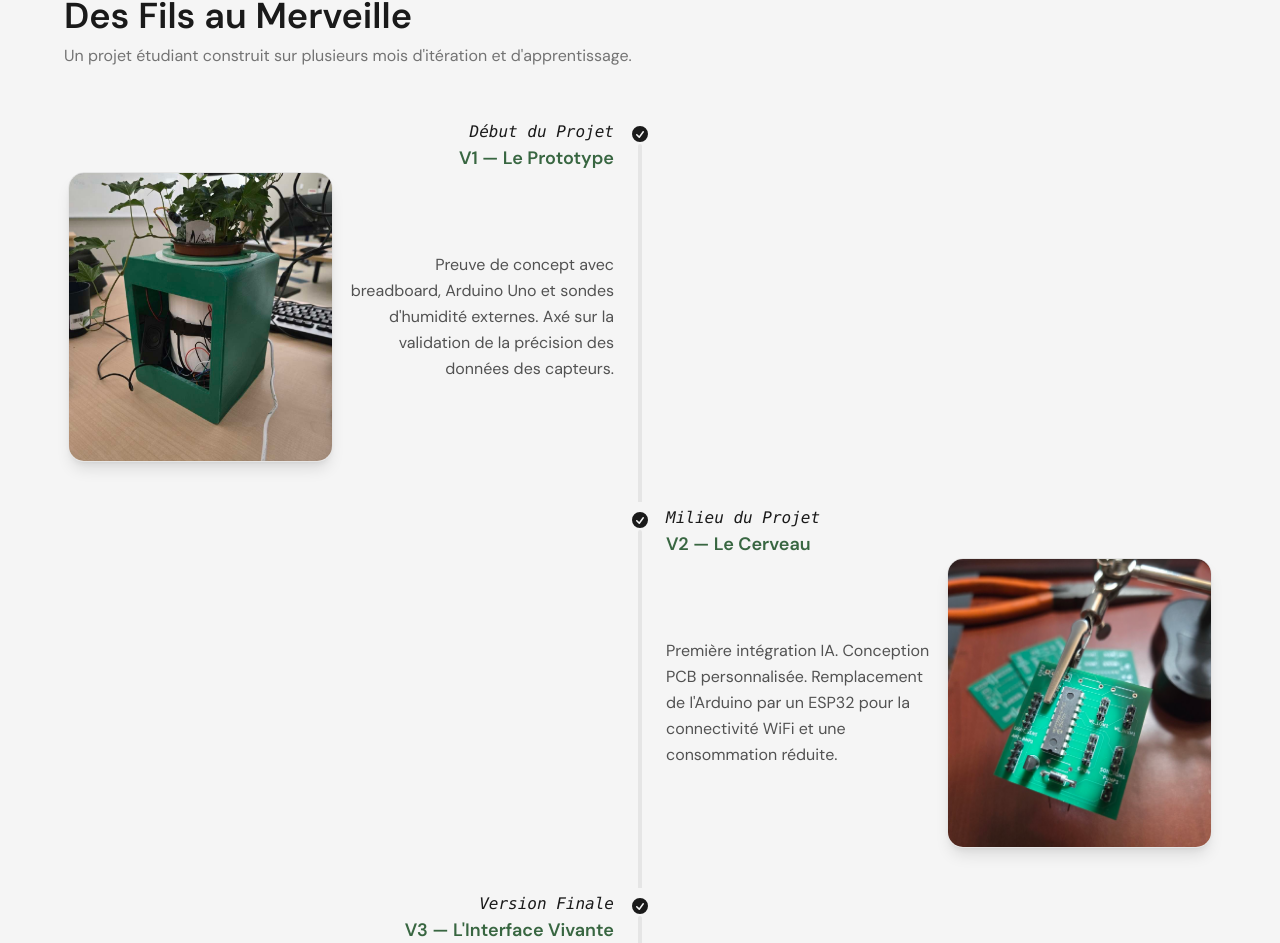
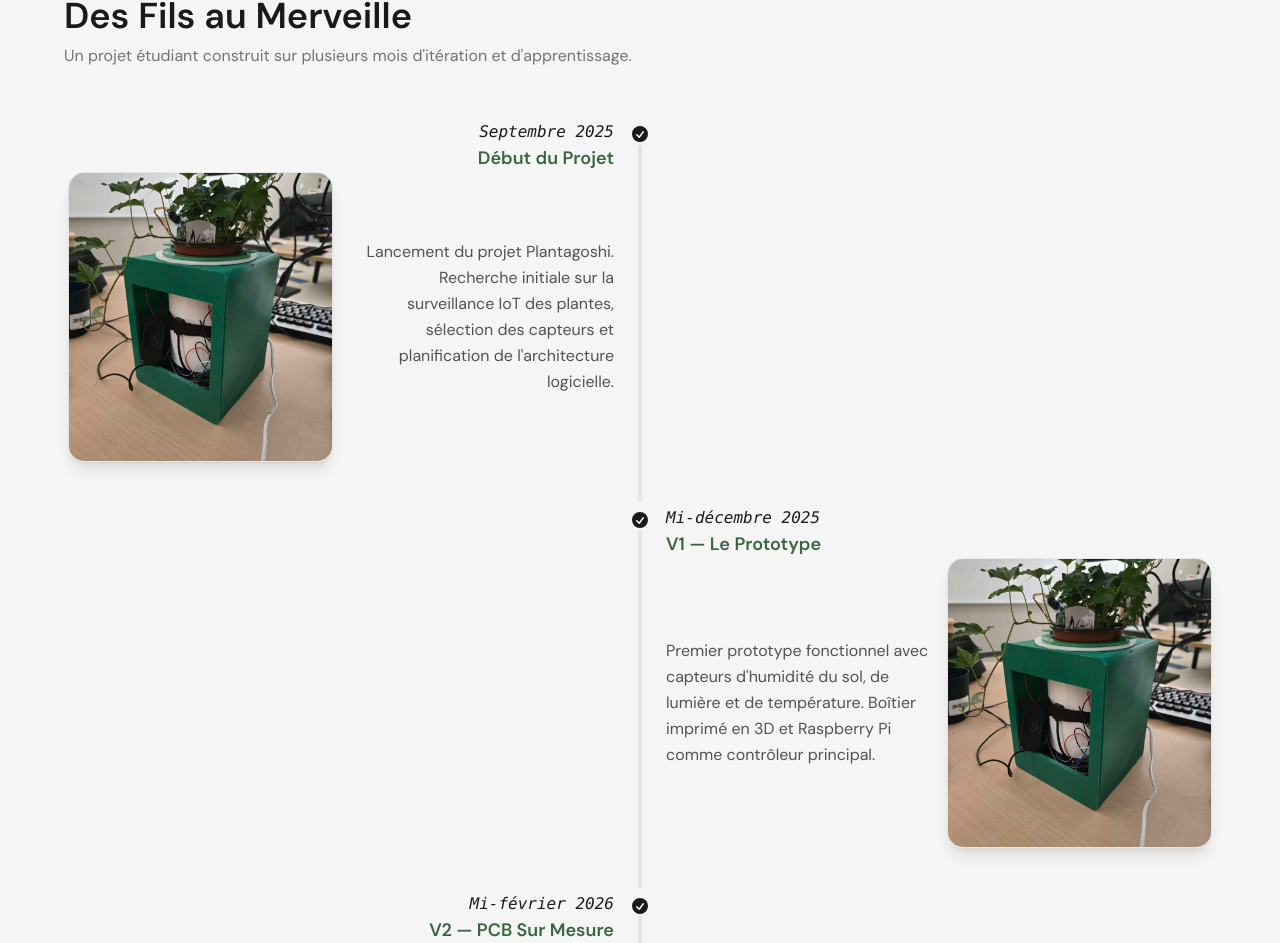
Before and after one commit to Plantagoshi/plantagoshi-landing, a Vue app: page / in a window 1280 px wide. Shown: the part 2498-3441 px from the top of the page. Built offline with nearby package versions, Linux system fonts and the light colour scheme.

Commit message:
feat: update timeline section

```diff
--- a/src/components/TimelineSection.vue
+++ b/src/components/TimelineSection.vue
@@ -46,15 +46,19 @@ const { t } = useI18n();
 
 const steps = [
     {
+        name: "kickoff",
+        img: "images/pot_prototype.JPG",
+    },
+    {
         name: "prototype",
         img: "images/pot_prototype.JPG",
     },
     {
-        name: "brain",
+        name: "pcb",
         img: "images/pcb.JPG",
     },
     {
-        name: "interface",
+        name: "screen",
         img: "images/pot_face.JPG",
     },
     {
--- a/src/locales/en.json
+++ b/src/locales/en.json
@@ -67,20 +67,25 @@
         "title": "From Wires to Wonder",
         "description": "A student project built over several months of iteration and learning.",
         "steps": {
+            "kickoff": {
+                "date": "September 2025",
+                "phase": "Project Start",
+                "note": "Beginning of the Plantagoshi project. Initial research into IoT plant monitoring, sensor selection, and early software architecture planning."
+            },
             "prototype": {
-                "date": "Project Start",
+                "date": "Mid-December 2025",
                 "phase": "V1 — The Prototype",
-                "note": "Proof of concept using breadboard, Arduino Uno, and external soil moisture probes. Focused on validating sensor data accuracy."
+                "note": "First working prototype with soil moisture, light, and temperature sensors. 3D-printed enclosure and Raspberry Pi as the main controller."
             },
-            "brain": {
-                "date": "Mid-Project",
-                "phase": "V2 — The Brain",
-                "note": "First AI integration. Custom PCB design. Replaced Arduino with ESP32 for WiFi connectivity and lower power consumption."
+            "pcb": {
+                "date": "Mid-February 2026",
+                "phase": "V2 — Custom PCB",
+                "note": "First custom PCB electrical design. Moved from Raspberry Pi to a dedicated board for better power efficiency and a smaller form factor."
             },
-            "interface": {
-                "date": "Final Version",
+            "screen": {
+                "date": "End of February 2026",
                 "phase": "V3 — The Living Interface",
-                "note": "Full 3D-printed enclosure with integrated OLED emotional display, polished app, and full API stack. Competition-ready."
+                "note": "Switched to an ESP32 with an integrated screen. The pot now displays its mood directly, with expressive faces reacting to sensor data in real time."
             },
             "osentreprendre": {
                 "date": "April 1, 2026",
--- a/src/locales/fr.json
+++ b/src/locales/fr.json
@@ -66,20 +66,25 @@
         "title": "Des Fils au Merveille",
         "description": "Un projet étudiant construit sur plusieurs mois d'itération et d'apprentissage.",
         "steps": {
+            "kickoff": {
+                "date": "Septembre 2025",
+                "phase": "Début du Projet",
+                "note": "Lancement du projet Plantagoshi. Recherche initiale sur la surveillance IoT des plantes, sélection des capteurs et planification de l'architecture logicielle."
+            },
             "prototype": {
-                "date": "Début du Projet",
+                "date": "Mi-décembre 2025",
                 "phase": "V1 — Le Prototype",
-                "note": "Preuve de concept avec breadboard, Arduino Uno et sondes d'humidité externes. Axé sur la validation de la précision des données des capteurs."
+                "note": "Premier prototype fonctionnel avec capteurs d'humidité du sol, de lumière et de température. Boîtier imprimé en 3D et Raspberry Pi comme contrôleur principal."
             },
-            "brain": {
-                "date": "Milieu du Projet",
-                "phase": "V2 — Le Cerveau",
-                "note": "Première intégration IA. Conception PCB personnalisée. Remplacement de l'Arduino par un ESP32 pour la connectivité WiFi et une consommation réduite."
+            "pcb": {
+                "date": "Mi-février 2026",
+                "phase": "V2 — PCB Sur Mesure",
+                "note": "Première conception électrique de PCB sur mesure. Passage du Raspberry Pi à une carte dédiée pour une meilleure efficacité énergétique et un format plus compact."
             },
-            "interface": {
-                "date": "Version Finale",
+            "screen": {
+                "date": "Fin février 2026",
                 "phase": "V3 — L'Interface Vivante",
-                "note": "Boîtier 3D complet avec écran OLED émotionnel intégré, application polie et pile API complète. Prêt pour la compétition."
+                "note": "Passage à un ESP32 avec écran intégré. Le pot affiche maintenant son humeur directement, avec des expressions réagissant aux données des capteurs en temps réel."
             },
             "osentreprendre": {
                 "date": "1er avril 2026",
```
